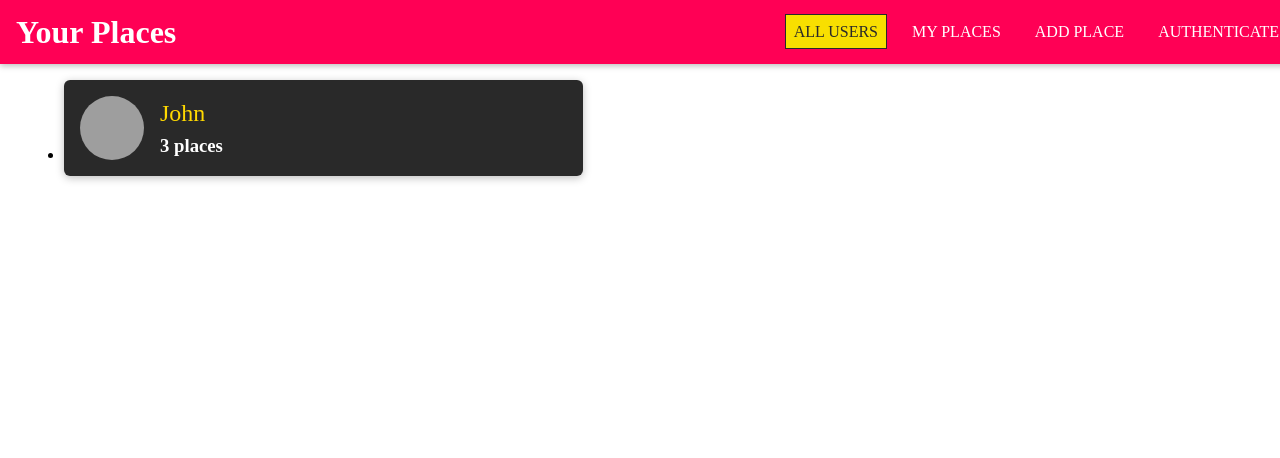
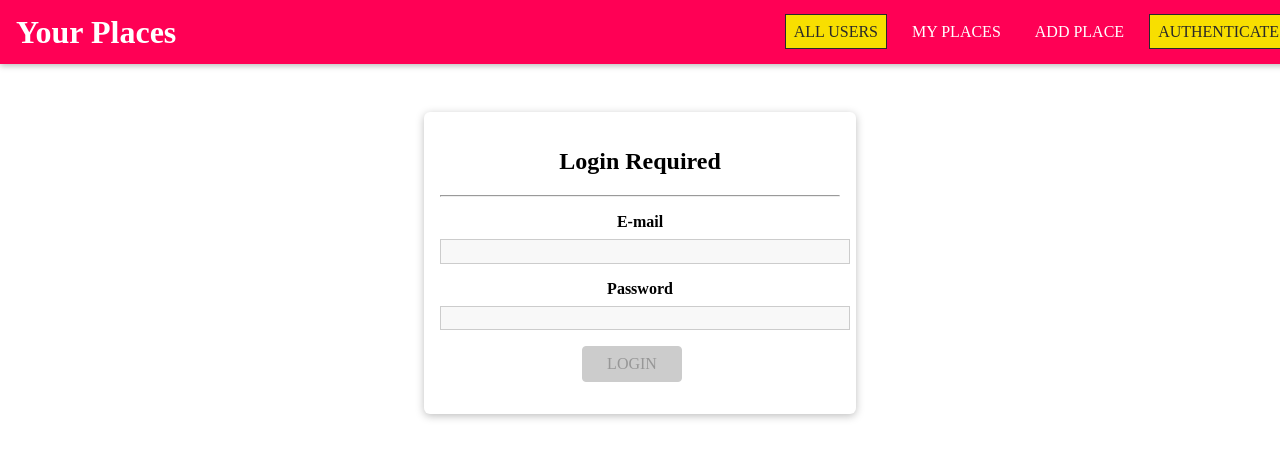
Before and after one commit to nehavenkat1/MERN-Project, a React (Create React App) app in the folder project1/: page /auth in a window 1280 px wide. Before the commit this address led to /. Shown: the top 458 px of the page. Built offline with nearby package versions, Linux system fonts and the light colour scheme; grey boxes are pictures that could not be loaded.

Commit message:
new functionality added

```diff
--- a/project1/src/App.js
+++ b/project1/src/App.js
@@ -9,8 +9,10 @@
 import Users from './user/pages/Users'
 import NewPlace from './places/pages/NewPlace'
 import UserPlaces from './places/pages/UserPlaces'
+import Auth from './user/pages/Auth'
 import MainNavigation from './shared/components/Navigation/MainNavigation'
 import UpdatePlace from './places/pages/UpdatePlace'
+
 
 function App() {
   return (
@@ -30,6 +32,9 @@
             <Route path="/places/:placeId">
               <UpdatePlace />
             </Route>
+            <Route path="/auth">
+              <Auth />
+            </Route>
             <Redirect to='/' />
           </Switch>
         </main>
--- a/project1/src/places/components/PlaceItem.js
+++ b/project1/src/places/components/PlaceItem.js
@@ -8,10 +8,24 @@
 const PlaceItem = props => {
     const [showMap, setShowMap] = useState(false)
 
+    const [showconfirmModal, setShowConfirmModal] = useState(false)
+
     const openMapHandler = () => setShowMap(true)
 
     const closeMapHandler = () => setShowMap(false)
 
+    const showDeleteWarningHandler = () => {
+        setShowConfirmModal(true)
+    }
+
+    const cancelDeleteHandler = () => {
+        setShowConfirmModal(false)
+    }
+
+    const confirmDeleteHandler = () => {
+        setShowConfirmModal(false)
+        console.log('deleting...')
+    }
 
     return (
 
@@ -28,6 +42,20 @@
                     <h2>THE MAP!</h2>
                 </div>
             </Modal>  */ }
+            { /*
+            <Modal
+                show={showconfirmModal}
+                onCancel={cancelDeleteHandler}
+                header="Are you sure?"
+                footerClass="place-item__modal-actions"
+                footer={
+                <React.Fragment>
+                    <Button inverse onClick={cancelDeleteHandler}>CANCEL</Button>
+                    <Button danger onClick={confirmDeleteHandler}>DELETE</Button>
+                </React.Fragment>
+            }>
+                <p>If you delete it you can't get it back.</p>
+        </Modal> */}
         <li className="place-item">
         <Card className="place-item__content">
         <div className="place-item__image">
@@ -41,7 +69,7 @@
         <div className="place-item__actions">
             <Button inverse onClick={openMapHandler}> VIEW ON MAP</Button>
             <Button to={`/places/${props.id}`}>EDIT</Button>
-            <Button danger>DELETE</Button>
+            <Button danger onClick={showDeleteWarningHandler}>DELETE</Button>
         </div>
         </Card>
     </li>
--- /dev/null
+++ b/project1/src/user/pages/Auth.css
@@ -0,0 +1,15 @@
+.authentication__header {
+    color: white;
+    text-align: center;
+  }
+
+  .authentication {
+    width: 90%;
+    max-width: 25rem;
+    margin: 7rem auto;
+    text-align: center;
+  }
+
+  .authentication form {
+    margin-bottom: 1rem;
+  }
--- /dev/null
+++ b/project1/src/user/pages/Auth.js
@@ -0,0 +1,55 @@
+import React from 'react'
+
+import Card from '../../shared/components/UIElements/Card'
+import Input from '../../shared/components/FormElements/Input'
+import Button from '../../shared/components/FormElements/Button'
+import { VALIDATOR_EMAIL, VALIDATOR_MINLENGTH } from '../../shared/util/validators'
+import { useForm } from '../../shared/hooks/form-hook'
+import './Auth.css'
+
+const Auth = () => {
+    const [formState, inputHandler] = useForm({
+        email: {
+            value: '',
+            isValid: false
+        },
+        password: {
+            value: '',
+            isValid: false
+        }
+    })
+
+    const authSubmitHandler = event => {
+        event.preventDefault()
+        console.log(formState.inputs)
+    }
+    return (
+        <Card className="authentication">
+            <h2>Login Required</h2>
+            <hr />
+            <form onSubmit={authSubmitHandler}>
+                <Input
+                    element="input"
+                    id="email"
+                    type="email"
+                    label="E-mail"
+                    validators={[VALIDATOR_EMAIL()]}
+                    errorText="Please enter a valid Email address."
+                    onInput={inputHandler}
+                />
+                 <Input
+                    element="input"
+                    id="password"
+                    type="password"
+                    label="Password"
+                    validators={[VALIDATOR_MINLENGTH(5)]}
+                    errorText="Please enter a valid password (min. 5 char)."
+                    onInput={inputHandler}
+                />
+                <Button type="submit" disabled={!formState.isValid}>LOGIN</Button>
+            </form>
+        </Card>
+    )
+}
+
+export default Auth
```
